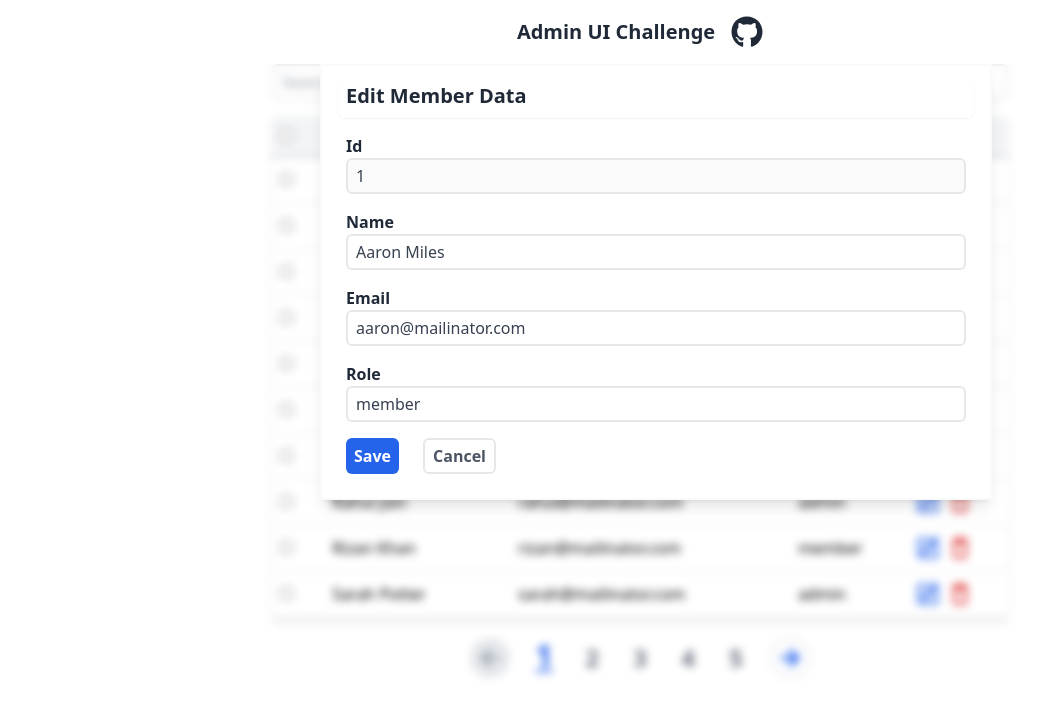
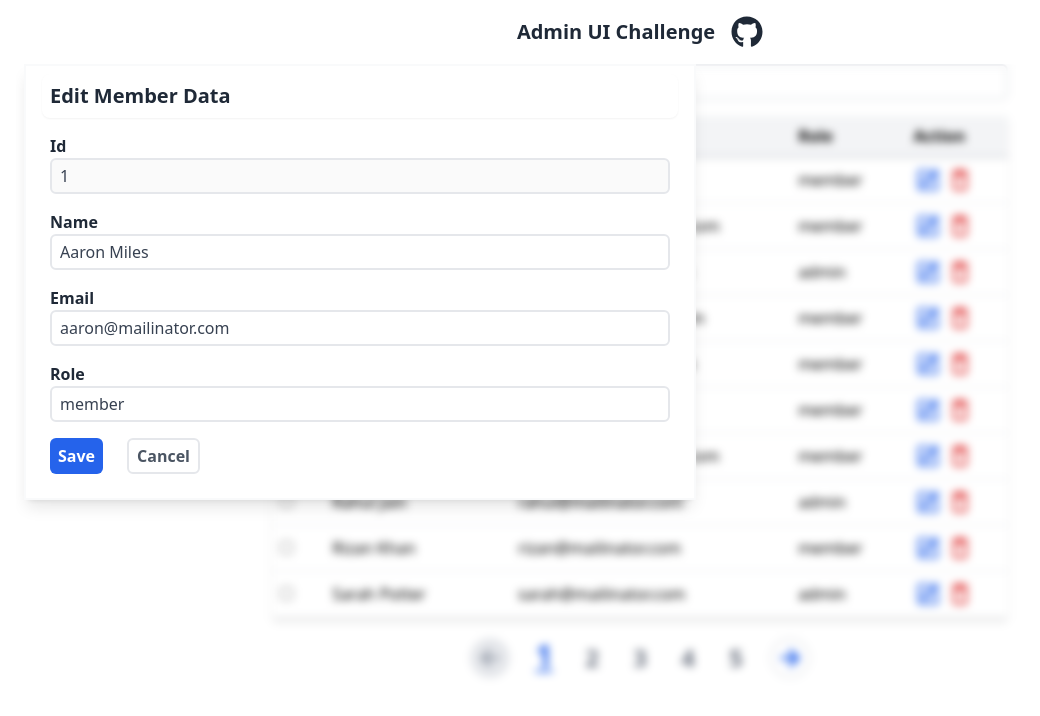
Before and after one commit to DjayChoudhary/admin-ui-challenge-geektrust-dhananjay, a React (Vite) app: page / in a window 1280 px wide. Both pictures are taken after a click on the button 927 px from the left and 180 px from the top of the page. Shown: the top 716 px of the page, without its empty margins (0-1040 px from the left). Built offline with nearby package versions, Linux system fonts and the light colour scheme.

Commit message:
add horizontal margin to modal

```diff
--- a/src/components/EditModalContainer.tsx
+++ b/src/components/EditModalContainer.tsx
@@ -18,7 +18,7 @@ export default function EditModalContainer({
       id="editModal"
       className="fixed top-0 left-0 right-0 z-50 hidden w-full mt-16 mx-4 overflow-x-hidden overflow-y-auto md:inset-0  backdrop-blur-sm"
     >
-      <div className="relative w-full max-w-2xl md:auto bg-white shadow-lg px-4 py-2 mx-auto border-2 border-gray-50">
+      <div className="relative w-full max-w-2xl md:mx-2 bg-white shadow-lg px-4 py-2 mx-auto border-2 border-gray-50">
         <div className="relative text-xl text-gray-800 font-bold bg-white rounded-lg shadow-sm p-2">
           Edit Member Data
         </div>
```
